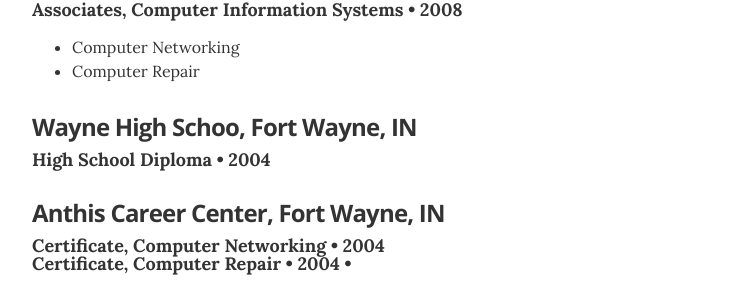
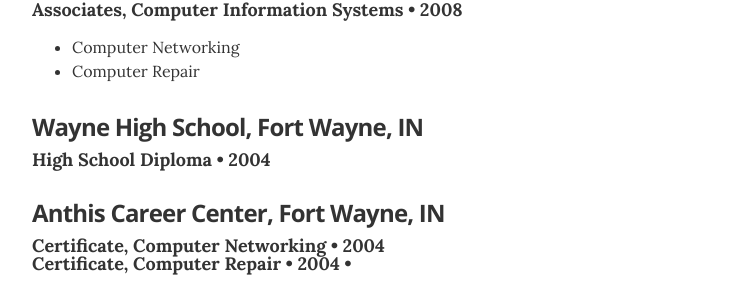
Before and after one commit to bbooker5/about, a Jekyll site: the page built from index.html, in a window 1280 px wide and 900 px high, scrolled down 1521 px. Shown: the part 232-539 px from the top of the window, without its empty margins (268-1011 px from the left). Built offline with Jekyll 4.4.1, drawn with Linux system fonts in a browser that asks for light colours.

Commit message:
Update _data/education.yml

```diff
--- a/_data/education.yml
+++ b/_data/education.yml
@@ -16,7 +16,7 @@
  # summary: You can choose to have either a single or multiple awards
 
 - degree: High School Diploma
-  uni: Wayne High Schoo, Fort Wayne, IN
+  uni: Wayne High School, Fort Wayne, IN
   year: 2004
 
 - degree: Certificate, Computer Networking &bull; 2004<br />Certificate, Computer Repair &bull; 2004
```
